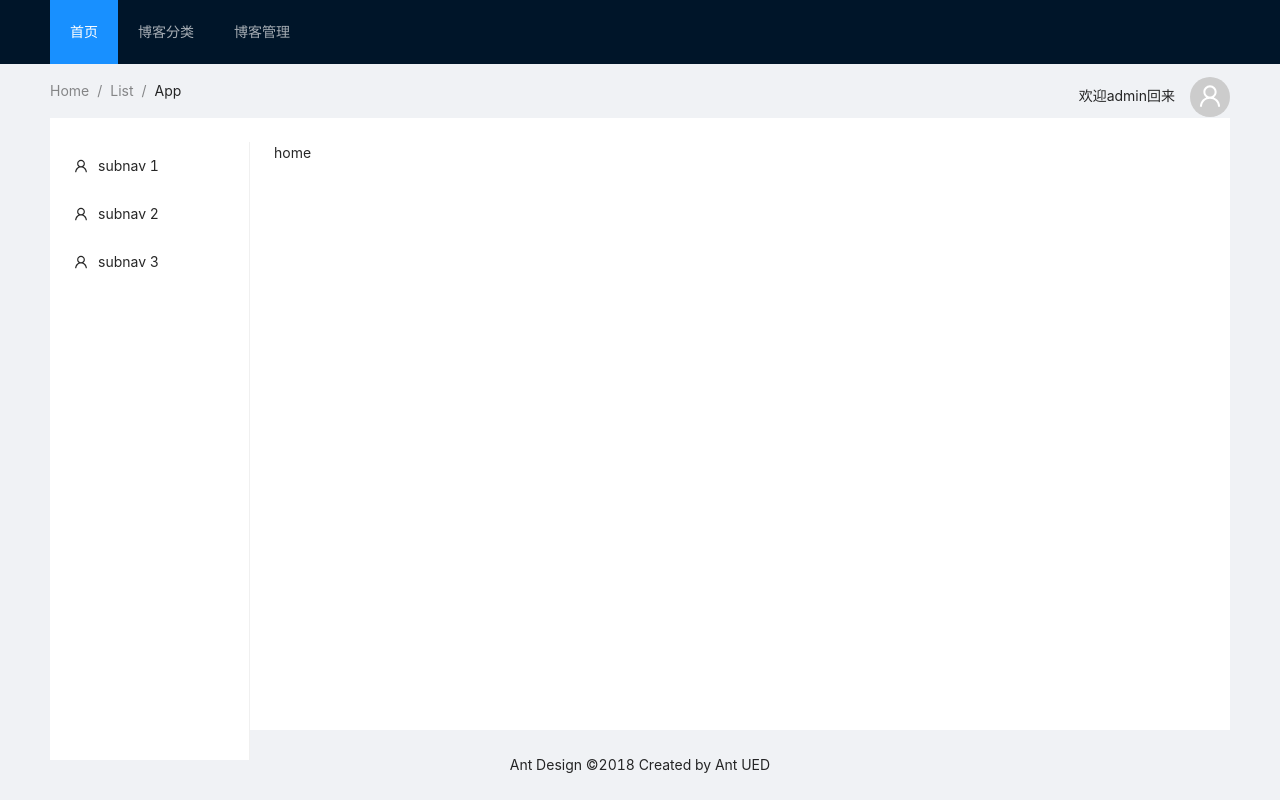
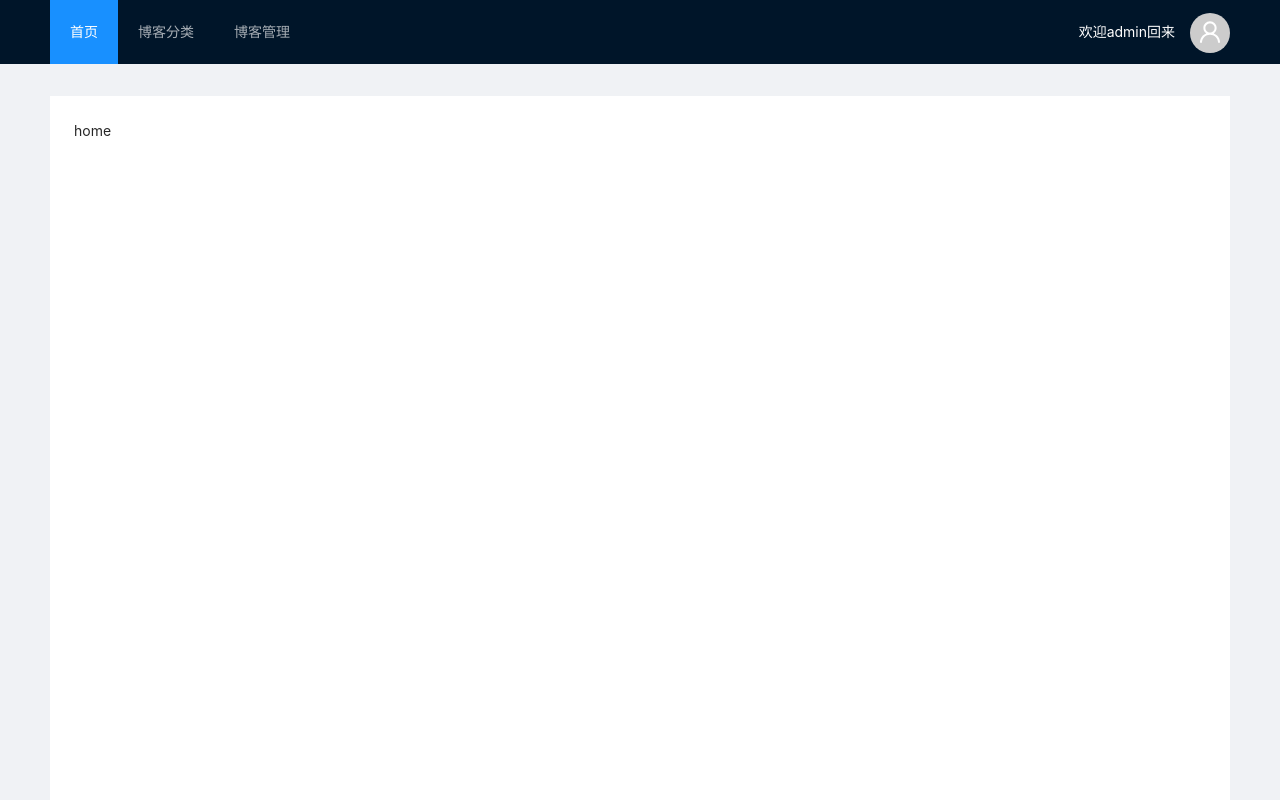
Before and after one commit to cheng296/MyBlog, a React (Create React App) app: page /#/home in a window 1280 px wide. Built offline with nearby package versions, Linux system fonts and the light colour scheme.

Commit message:
feat: 基本路由

```diff
--- a/public/index.html
+++ b/public/index.html
@@ -10,7 +10,6 @@
       content="Web site created using create-react-app"
     />
     <link rel="apple-touch-icon" href="%PUBLIC_URL%/logo192.png" />
-    <link rel="manifest" href="%PUBLIC_URL%/manifest.json" />
     <title>My Blog</title>
   </head>
   <body>
--- a/src/layouts/Footer.tsx
+++ /dev/null
@@ -1,11 +0,0 @@
-import React from 'react'
-import { Layout } from 'antd';
-
-const { Footer } = Layout;
-
-const Footers: React.FC = () => {
-  return (
-    <Footer style={{ textAlign: 'center' }}>Ant Design ©2018 Created by Ant UED</Footer>
-  )
-}
-export default Footers;
--- a/src/layouts/Header.tsx
+++ b/src/layouts/Header.tsx
@@ -2,26 +2,44 @@ import { Layout, Menu, Dropdown, Avatar } from 'antd';
 import type { MenuProps } from 'antd';
 import { UserOutlined } from '@ant-design/icons';
 import React from 'react';
+import { useNavigate, useLocation } from 'react-router-dom';
 
 const { Header } = Layout;
 
-const Headers: React.FC = () => {
+interface props {
+    name?: string;
+    sex?: string;
+    age?: number;
+    fun?: () => void;
+}
+
+const Headers: React.FC<props> = () => {
+    const navigate = useNavigate()
     /** 命名规范！！！！！ */
-    const items1: MenuProps['items'] = [
+    const titles: MenuProps['items'] = [
         {
-            key: '1',
+            key: '/home',
             label: `首页`,
+            onClick: () => {
+                navigate('/home')
+            }
         },
         {
-            key: '2',
-            label: `博客分类`
+            key: '/category',
+            label: `博客分类`,
+            onClick: () => {
+                navigate('/category')
+            }
         },
         {
-            key: '3',
-            label: `博客管理`
+            key: '/blog-manage',
+            label: `博客管理`,
+            onClick: () => {
+                navigate('/blog-manage')
+            }
         }
     ];
-     /** 命名规范！！！！！ */
+
     const items: MenuProps['items'] = [
         {
             key: '1',
@@ -35,18 +53,17 @@ const Headers: React.FC = () => {
     ];
 
     return (
-        <Header className="header">
-            <div className="logo" />
-            <Menu theme="dark" mode="horizontal" defaultSelectedKeys={['1']} items={items1} />
-
+        <Header className="header" style={{ marginBottom: '4vh' }}>
             <div style={{ float: 'right' }}>
-                <span style={{ marginRight: '15px' }}>
+                <span style={{ marginRight: '15px', color: 'white' }}>
                     欢迎admin回来
                 </span>
                 <Dropdown menu={{ items }}>
                     <Avatar size="large" icon={<UserOutlined />} />
                 </Dropdown>
             </div>
+            <Menu theme="dark" mode="horizontal" selectedKeys={[useLocation().pathname]} items={titles} />
+
         </Header>
     )
 }
--- a/src/pages/Login/Login.tsx
+++ b/src/pages/Login/Login.tsx
@@ -1,6 +1,7 @@
-import React from 'react'
+import React, { useState } from 'react'
 
 const Login: React.FC = () => {
+  const [test, useTest] = useState<{ age: number }[]>()
   return (
     <div>
       login
--- a/src/pages/SandBox/BlogManage/BlogAdd.tsx
+++ b/src/pages/SandBox/BlogManage/BlogAdd.tsx
@@ -3,7 +3,7 @@ import React from 'react'
 const BlogAdd: React.FC = () => {
   return (
     <div>
-      BlogAdd
+      add
     </div>
   )
 }
--- /dev/null
+++ b/src/pages/SandBox/BlogManage/BlogManage.tsx
@@ -0,0 +1,44 @@
+import React from 'react'
+import { Layout, Menu } from 'antd';
+import { UserOutlined } from '@ant-design/icons';
+import type { MenuProps } from 'antd';
+import { Outlet } from 'react-router-dom';
+const { Sider, Content } = Layout;
+
+const BlogManage: React.FC = () => {
+
+    const items2: MenuProps['items'] = [
+        {
+            key: `sub$1`,
+            icon: React.createElement(UserOutlined),
+            label: `subnav 1`,
+        },
+        {
+            key: `sub$2`,
+            icon: React.createElement(UserOutlined),
+            label: `subnav 2`,
+        },
+        {
+            key: `sub$3`,
+            icon: React.createElement(UserOutlined),
+            label: `subnav 3`,
+        }
+    ];
+    return (
+        <Layout className="site-layout-background" style={{ padding: '24px 0' }}>
+            <Sider className="site-layout-background" width={200}>
+                <Menu
+                    mode="inline"
+                    defaultSelectedKeys={['1']}
+                    defaultOpenKeys={['sub1']}
+                    items={items2}
+                />
+            </Sider>
+            <Content style={{ padding: '0 24px', minHeight: 280 }}>
+                <Outlet />
+            </Content>
+        </Layout>
+    )
+}
+
+export default BlogManage;
--- a/src/pages/SandBox/SandBox.tsx
+++ b/src/pages/SandBox/SandBox.tsx
@@ -1,60 +1,23 @@
 import React from 'react'
 import { Outlet } from 'react-router-dom'
-import { Breadcrumb, Layout, Menu } from 'antd';
-import { UserOutlined } from '@ant-design/icons';
-import type { MenuProps } from 'antd';
+import { Layout } from 'antd';
 import './SandBox.css'
 import Headers from '../../layouts/Header';
-import Footers from '../../layouts/Footer';
 
-const { Content, Sider } = Layout;
+const { Content } = Layout;
 
 
 const SandBox: React.FC = () => {
-  /** 命名规范！！！（不要写item2）*/
-  const items2: MenuProps['items'] = [
-    {
-      key: `sub$1`,
-      icon: React.createElement(UserOutlined),
-      label: `subnav 1`,
-    },
-    {
-      key: `sub$2`,
-      icon: React.createElement(UserOutlined),
-      label: `subnav 2`,
-    },
-    {
-      key: `sub$3`,
-      icon: React.createElement(UserOutlined),
-      label: `subnav 3`,
-    }
-  ];
-
   return (
     <Layout>
       <Headers />
-      <Content style={{ padding: '0 50px' }}>
-        <Breadcrumb style={{ margin: '16px 0' }}>
-          <Breadcrumb.Item>Home</Breadcrumb.Item>
-          <Breadcrumb.Item>List</Breadcrumb.Item>
-          <Breadcrumb.Item>App</Breadcrumb.Item>
-        </Breadcrumb>
+      <Content style={{ padding: '0 50px', height: '90vh' }}>
         <Layout className="site-layout-background" style={{ padding: '24px 0' }}>
-          <Sider className="site-layout-background" width={200}>
-            <Menu
-              mode="inline"
-              defaultSelectedKeys={['1']}
-              defaultOpenKeys={['sub1']}
-              style={{ height: '100%' }}
-              items={items2}
-            />
-          </Sider>
           <Content style={{ padding: '0 24px', minHeight: 280 }}>
             <Outlet />
           </Content>
         </Layout>
       </Content>
-      <Footers />
     </Layout>
   )
 }
```
Also changed, not shown: src/Routes/index.tsx (+7 -1 lines).
